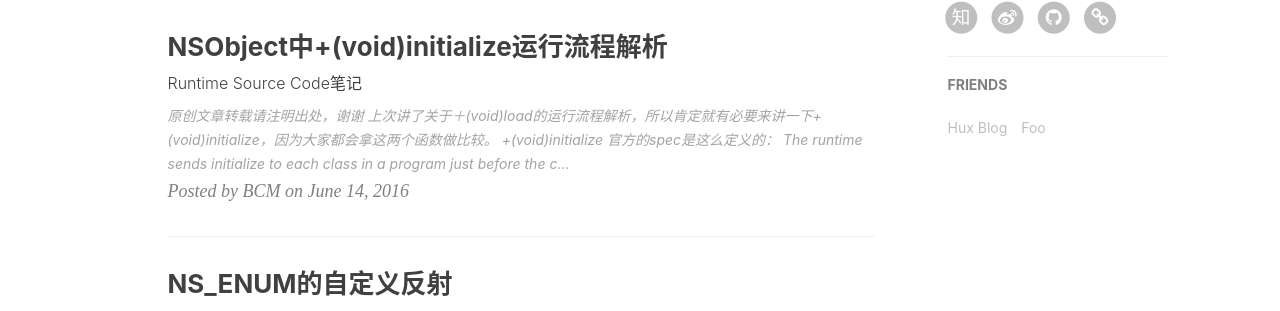
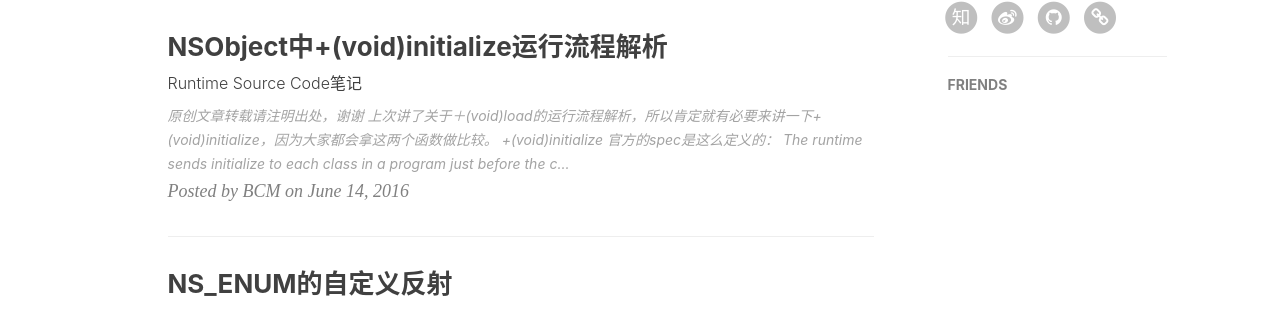
Before and after one commit to beichenming/beichenming.github.io, a Jekyll site: the page built from index.html, in a window 1280 px wide. Shown: the part 961-1272 px from the top of the page. Built offline with Jekyll 4.4.1, drawn with Linux system fonts in a browser that asks for light colours; nearby versions of some CDN libraries; the list of posts is cut into pages by our own code; comment, search, counter and statistics services are not loaded.

Commit message:
update friend

```diff
--- a/_config.yml
+++ b/_config.yml
@@ -79,11 +79,5 @@ featured-condition-size: 1              # A tag will be featured if the size of
 
 # Friends
 friends: [
-    {
-        title: "Hux Blog",
-        href: "http://huangxuan.me"
-    },{
-        title: "Foo",
-        href: "#"
-    }
+
 ]
```
